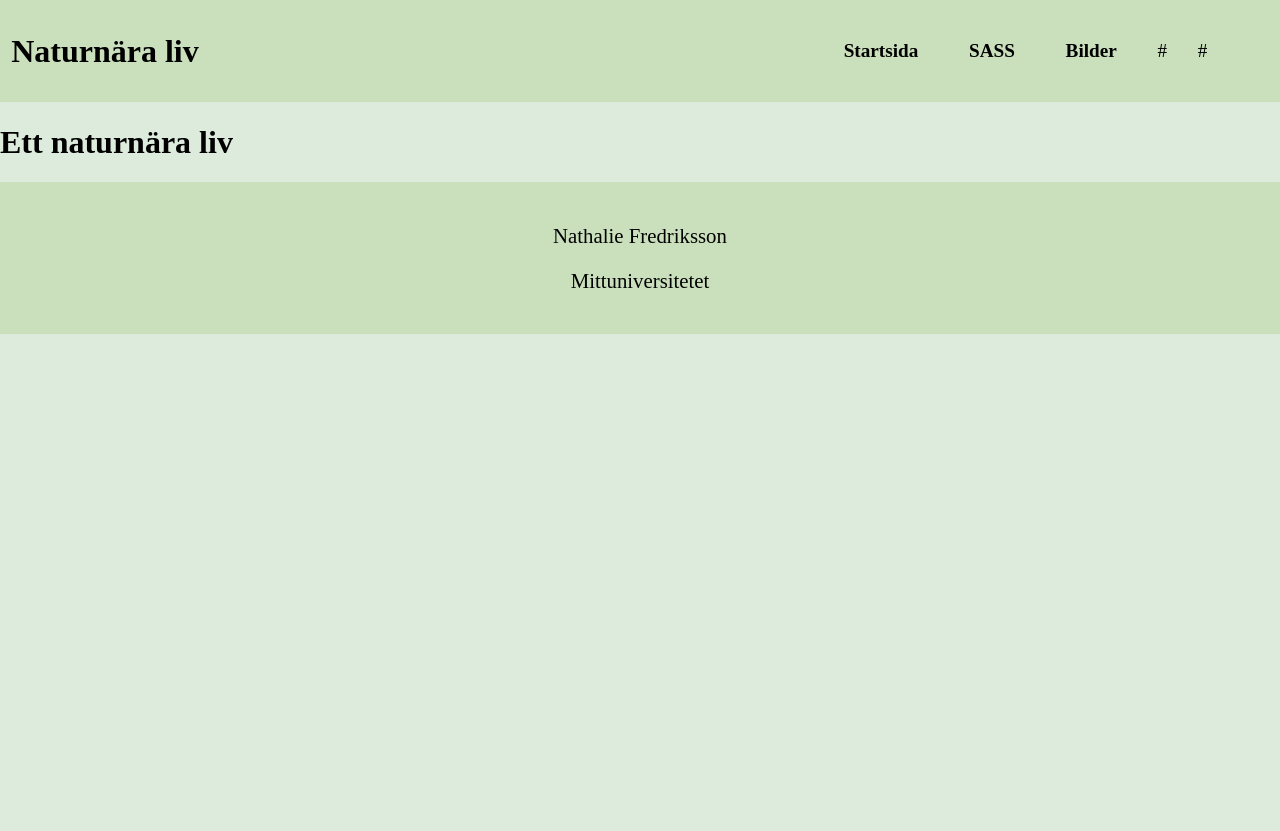
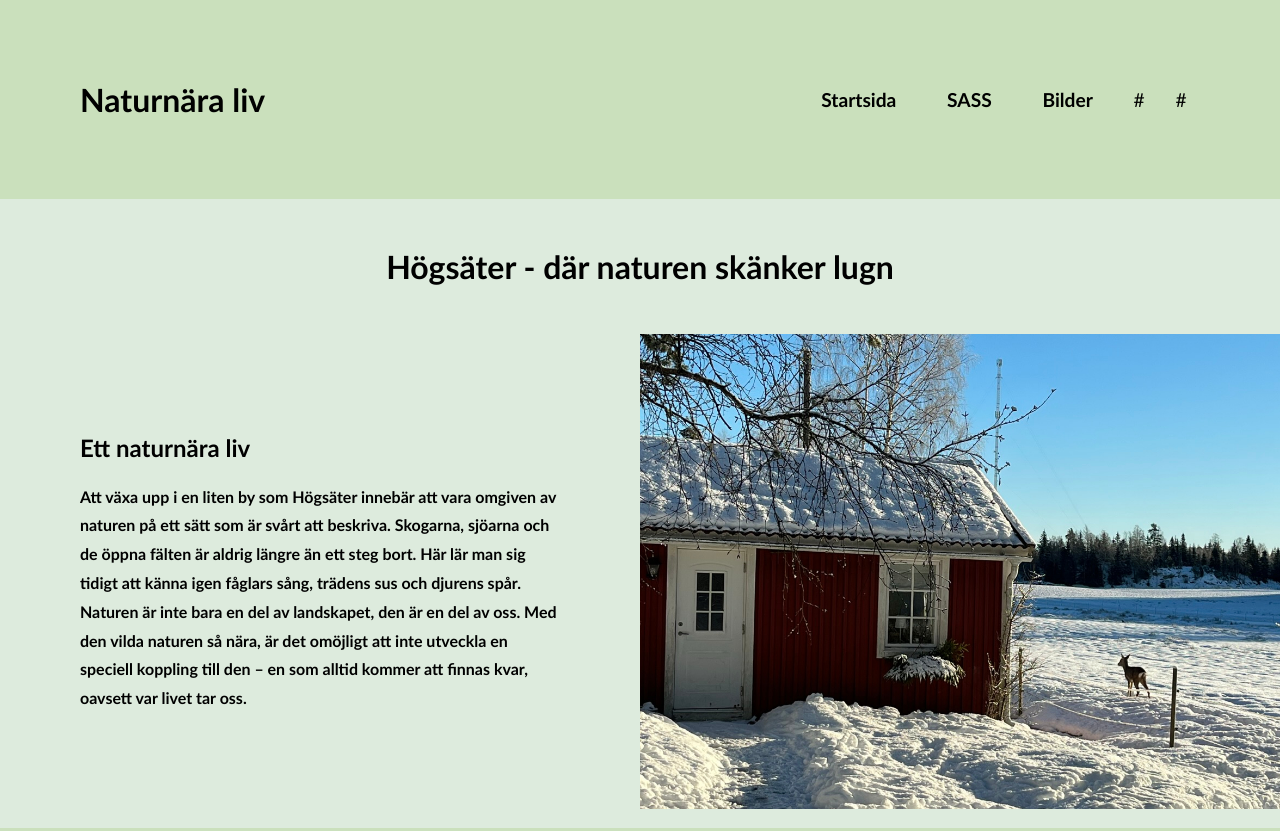
Before and after one commit to nathalievaster/sass-projekt, a website built with Parcel: page src/index.html in a window 1280 px wide. Shown: the top 831 px of the page. Before the commit the page ends 800 px from the top, so only its background shows below. Built offline with nearby package versions, Linux system fonts and the light colour scheme.

Commit message:
style för startsidan

```diff
--- a/src/index.html
+++ b/src/index.html
@@ -42,7 +42,27 @@
     </header>
 
     <main>
-        <h1>Ett naturnära liv</h1>
+        <h1>Högsäter - där naturen skänker lugn</h1>
+
+        <div class="grid-container">
+            <section class="index-text">
+                <h2>Ett naturnära liv</h2>
+                <p>Att växa upp i en liten by som Högsäter innebär att vara omgiven av naturen på ett sätt som är svårt
+                    att
+                    beskriva. Skogarna, sjöarna och de öppna fälten är aldrig längre än ett steg bort. Här lär man sig
+                    tidigt att känna igen fåglars sång, trädens sus och
+                    djurens
+                    spår. Naturen är inte bara en del av landskapet, den är en del av oss. Med den vilda naturen så
+                    nära, är
+                    det omöjligt att inte utveckla en speciell koppling till den – en som alltid kommer att finnas kvar,
+                    oavsett var livet tar oss.</p>
+            </section>
+            <picture>
+                <source srcset="images/radjur.jpg" type="image/jpeg">
+                <img class="image-radjur" src="images/radjur.jpg" alt="Radjur i naturen">
+            </picture>
+
+        </div>
 
 
     </main>
--- /dev/null
+++ b/src/sass/base/_typography.scss
@@ -0,0 +1,8 @@
+body {
+    font-family: "Trebuchet MS", Tahoma, sans-serif;
+
+    h1 {
+        text-align: center;
+        margin: 1.5em;
+    }
+}
--- a/src/sass/layout/_header.scss
+++ b/src/sass/layout/_header.scss
@@ -2,7 +2,7 @@ header {
     background-color: var(--primary-color);
     position: relative;
     align-items: center;
-    padding: 0.7em;
+    padding: 2em;
     display: flex;
     justify-content: space-between;
 
--- a/src/sass/main.scss
+++ b/src/sass/main.scss
@@ -3,6 +3,7 @@
 @use 'abstracts/mixins';
 
 @use 'base/reset';
+@use 'base/typography';
 
 @use 'layout/navigation';
 @use 'layout/grid';
@@ -12,3 +13,5 @@
 @use 'components/buttons';
 
 @use 'themes/theme';
+
+@use 'pages/index';
--- /dev/null
+++ b/src/sass/pages/_index.scss
@@ -0,0 +1,21 @@
+.grid-container {
+    display: grid;
+    grid-template-columns: 1fr 1fr;
+    grid-template-rows: auto auto;
+    gap: 1.2em 0em;
+    margin-top: 2%;
+}
+
+.image-radjur {
+    width: 100%;
+    height: 100%;
+    object-fit: cover;
+    grid-column: 2;
+    grid-row: 1;
+}
+
+.index-text {
+    padding: 5em;
+    line-height: 1.8em;
+    font-weight: bolder;
+}
```
Also changed, not shown: src/images/radjur.jpg (added). Lines whose indentation alone changed are shown as unchanged.
